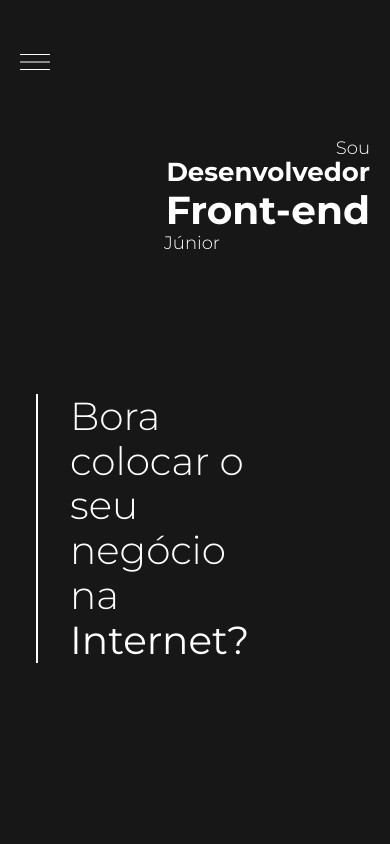
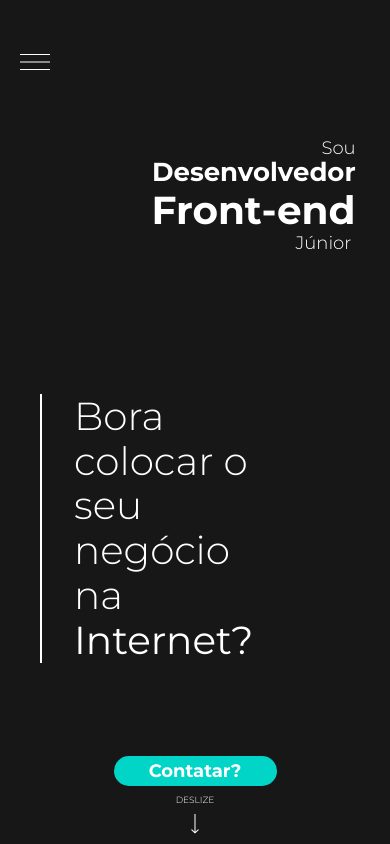
Before and after one commit to dudu-fernandes/dudufernandes-dev, a plain HTML site: page index.html in a window 390 px wide. Shown: the top 844 px of the page. Drawn offline with Linux system fonts and the light colour scheme.

Commit message:
Estilização do texto da home/mobile completa

```diff
--- a/assets/css/home.css
+++ b/assets/css/home.css
@@ -3,28 +3,42 @@
 }
 
 .home {
+  display: flex;
+  flex-direction: column;
+  align-items: center;
+
   width: 100vh;
   margin-top: 63px;
 }
 
-.home__profissao,
-p,
-h1 {
+.home__profissao {
   text-align: right;
+  margin-left: 6.5rem;
+}
+
+.home__profissao-sou {
   margin: 0;
 }
 
 .home__profissao--desenvolvedor {
   font-size: 26px;
+  margin: 0;
 }
 
 .home__profissao--frontend {
   font-size: 39px;
+  margin: 0;
 }
 
 .home__profissao--junior {
   text-align: left;
+  margin: 0;
   margin-left: 144px;
+}
+
+.home__chamada {
+  margin-right: 6rem;
+  margin-bottom: 3rem;
 }
 
 .chamada {
@@ -40,10 +54,27 @@ h1 {
 }
 
 .home__btn {
-  margin-top: 740px;
-  border: 2px solid;
-  padding: 1rem;
-  border-radius: 20px;
+  display: flex;
+  align-items: center;
+  justify-content: center;
+
+  background-color: var(--cor-tema);
+  text-decoration: none;
+  font-weight: 700;
+  color: #fff;
+
+  border: 2px solid var(--cor-tema);
+  border-radius: 40px;
+
   width: 163px;
   height: 30px;
 }
+
+.deslize {
+  text-align: center;
+}
+
+.deslize__texto {
+  text-transform: uppercase;
+  font-size: .5rem;
+}
--- a/assets/css/style.css
+++ b/assets/css/style.css
@@ -7,6 +7,8 @@
     color: #fff;
 
     padding: 54px 20px;
+
+    --cor-tema: #00d5c7;
 }
 
 .btn--hamburguer {
--- a/index.html
+++ b/index.html
@@ -25,7 +25,7 @@
   <main class="conteudo">
     <section class="home">
      <div class="home__profissao">
-      <p>Sou</p>
+      <p class="home__profissao-sou">Sou</p>
       <h1 class="home__profissao--desenvolvedor">Desenvolvedor</h1>
       <h1 class="home__profissao--frontend">Front-end</h1>
       <p class="home__profissao--junior">Júnior</p>
@@ -35,8 +35,10 @@
         Bora colocar o seu negócio na <b>Internet?</b>
       </p>
      </div>
-     <div class="home__btn">
-      <a href="" class="home__btn">Contatar?</a>
+     <a href="#" class="home__btn">Contatar?</a>
+     <div class="deslize">
+       <p class="deslize__texto">Deslize</p>
+      <img src="./assets/seta.svg" alt="Deslize para baixo" class="deslize--icon">
      </div>
     </section>
   </main>
```
Also changed, not shown: assets/seta.svg (added).
